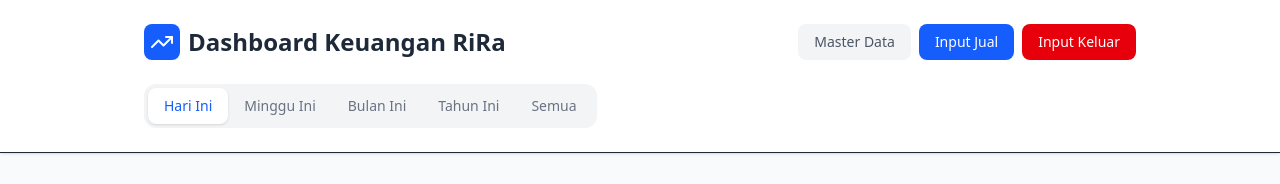
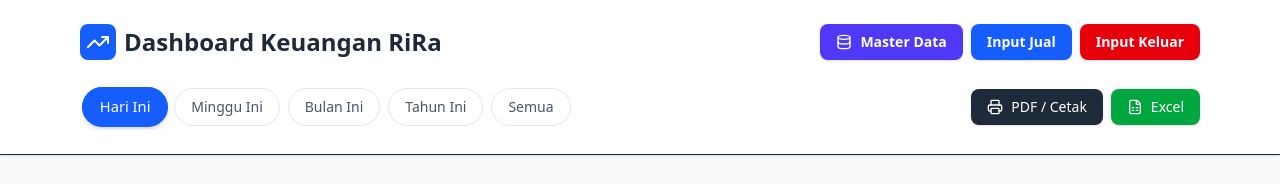
Before and after one commit to BuzzLight23/RiRa_project, a Next.js app in the folder frontend/: page / in a window 1280 px wide. Shown: the top 184 px of the page. Built offline with nearby package versions, Linux system fonts and the light colour scheme; no server answers; the database is empty.

Commit message:
feat: enhance dashboard with download report functionality and improve layout for print

```diff
--- a/frontend/src/app/master/page.tsx
+++ b/frontend/src/app/master/page.tsx
@@ -193,7 +193,7 @@ export default async function MasterPage() {
                         <span className="font-bold text-gray-800 text-sm">{outlet.name}</span>
                       </div>
 
-                      {/* Tombol Hapus Aman */}
+                      {/* Tombol Hapus */}
                       <form action={deleteItem.bind(null, outlet.id, 'outlets')}>
                         <button className="w-10 h-10 flex items-center justify-center bg-gray-50 text-gray-400 rounded-xl hover:bg-red-500 hover:text-white transition-colors border border-gray-200 hover:border-red-500">
                           <Trash2 className="w-5 h-5" />
--- a/frontend/src/app/page.tsx
+++ b/frontend/src/app/page.tsx
@@ -1,7 +1,8 @@
 import { createClient } from '@/lib/supabase/server'
 import { getDateRange, Period } from '@/lib/dateRange'
 import Link from 'next/link'
-import { Wallet, TrendingUp, TrendingDown, DollarSign, Calendar, Store, Package } from 'lucide-react'
+import { Wallet, TrendingUp, TrendingDown, DollarSign, Package, Store, Database } from 'lucide-react'
+import DownloadReport from '@/components/DownloadReport'
 
 export default async function DashboardPage({
   searchParams,
@@ -49,11 +50,11 @@ export default async function DashboardPage({
   const toRupiah = (num: number) => new Intl.NumberFormat('id-ID', { style: 'currency', currency: 'IDR', maximumFractionDigits: 0 }).format(num)
 
   return (
-    <div className="min-h-screen bg-gray-50 pb-20">
+    <div className="min-h-screen bg-gray-50 pb-20 print:bg-white">
 
       {/* HEADER & FILTER */}
-      <div className="bg-white border-b sticky top-0 z-10 shadow-sm">
-        <div className="max-w-5xl mx-auto px-4 py-6">
+      <div className="bg-white border-b sticky top-0 z-10 shadow-sm print:hidden">
+        <div className="max-w-6xl mx-auto px-4 py-6">
           <div className="flex flex-col md:flex-row justify-between items-center gap-4 mb-6">
             <h1 className="text-2xl font-bold text-gray-800 flex items-center gap-2">
               <span className="bg-blue-600 text-white p-1.5 rounded-lg"><TrendingUp className="w-6 h-6" /></span>
@@ -62,14 +63,25 @@ export default async function DashboardPage({
 
             {/* Tombol Navigasi Cepat */}
             <div className="flex gap-2">
-              <Link href="/master" className="px-4 py-2 text-sm font-medium text-gray-600 bg-gray-100 hover:bg-gray-200 rounded-lg transition">Master Data</Link>
-              <Link href="/transaksi" className="px-4 py-2 text-sm font-medium text-white bg-blue-600 hover:bg-blue-700 rounded-lg transition">Input Jual</Link>
-              <Link href="/pengeluaran" className="px-4 py-2 text-sm font-medium text-white bg-red-600 hover:bg-red-700 rounded-lg transition">Input Keluar</Link>
+              {/* Master Data */}
+              <Link href="/master" className="flex items-center gap-2 px-4 py-2 text-sm font-bold text-white bg-indigo-600 hover:bg-indigo-700 rounded-lg transition shadow-sm">
+                <Database className="w-4 h-4" /> Master Data
+              </Link>
+
+              <Link href="/transaksi" className="px-4 py-2 text-sm font-bold text-white bg-blue-600 hover:bg-blue-700 rounded-lg transition shadow-sm">
+                Input Jual
+              </Link>
+
+              <Link href="/pengeluaran" className="px-4 py-2 text-sm font-bold text-white bg-red-600 hover:bg-red-700 rounded-lg transition shadow-sm">
+                Input Keluar
+              </Link>
             </div>
           </div>
 
-          {/* Tab Filter Periode */}
-          <div className="flex bg-gray-100 p-1 rounded-xl w-full md:w-fit overflow-x-auto">
+          <div className="flex flex-col md:flex-row justify-between items-center gap-4">
+
+            {/* Tab Filter Periode*/}
+            <div className="flex gap-2 overflow-x-auto overflow-y-hidden w-full md:w-auto p-1">
               {[
                 { label: 'Hari Ini', val: 'daily' },
                 { label: 'Minggu Ini', val: 'weekly' },
@@ -80,25 +92,35 @@ export default async function DashboardPage({
                 <Link
                   key={tab.val}
                   href={`/?periode=${tab.val}`}
-                className={`px-4 py-2 rounded-lg text-sm font-medium whitespace-nowrap transition-all ${
+                  className={`px-4 py-2 rounded-full text-sm font-medium whitespace-nowrap transition-all border ${
                     period === tab.val
-                    ? 'bg-white text-blue-600 shadow-sm'
-                    : 'text-gray-500 hover:text-gray-700'
+                      ? 'bg-blue-600 text-white border-blue-600 shadow-md transform scale-105'
+                      : 'bg-white text-gray-600 border-gray-200 hover:bg-gray-50 hover:border-gray-300'
                   }`}
                 >
                   {tab.label}
                 </Link>
               ))}
             </div>
+
+            {/* Tombol Download */}
+            <div className="shrink-0">
+              <DownloadReport
+                incomeData={incomeData || []}
+                expenseData={expenseData || []}
+                period={period}
+              />
+            </div>
+          </div>
         </div>
       </div>
 
-      <div className="max-w-5xl mx-auto px-4 py-8 space-y-8">
+      <div className="max-w-6xl mx-auto px-4 py-8 space-y-8 print:p-0">
 
         {/* === RINGKASAN KARTU (STATISTIK) === */}
-        <div className="grid grid-cols-1 md:grid-cols-3 gap-4">
+        <div className="grid grid-cols-1 md:grid-cols-3 gap-4 print:grid-cols-3">
           {/* Card Pemasukan */}
-          <div className="bg-white p-6 rounded-2xl border border-gray-100 shadow-sm">
+          <div className="bg-white p-6 rounded-2xl border border-gray-100 shadow-sm print:border-2">
             <div className="flex items-center gap-3 mb-2">
               <div className="p-2 bg-green-50 rounded-lg text-green-600"><Wallet className="w-5 h-5" /></div>
               <p className="text-sm font-medium text-gray-500">Total Pemasukan</p>
@@ -107,7 +129,7 @@ export default async function DashboardPage({
           </div>
 
           {/* Card Pengeluaran */}
-          <div className="bg-white p-6 rounded-2xl border border-gray-100 shadow-sm">
+          <div className="bg-white p-6 rounded-2xl border border-gray-100 shadow-sm print:border-2">
             <div className="flex items-center gap-3 mb-2">
               <div className="p-2 bg-red-50 rounded-lg text-red-600"><TrendingDown className="w-5 h-5" /></div>
               <p className="text-sm font-medium text-gray-500">Total Pengeluaran</p>
@@ -116,7 +138,7 @@ export default async function DashboardPage({
           </div>
 
           {/* Card Keuntungan Bersih */}
-          <div className={`bg-white p-6 rounded-2xl border shadow-sm ${netProfit >= 0 ? 'border-blue-100 bg-blue-50/30' : 'border-orange-100 bg-orange-50/30'}`}>
+          <div className={`bg-white p-6 rounded-2xl border shadow-sm print:border-2 ${netProfit >= 0 ? 'border-blue-100 bg-blue-50/30' : 'border-orange-100 bg-orange-50/30'}`}>
             <div className="flex items-center gap-3 mb-2">
               <div className={`p-2 rounded-lg ${netProfit >= 0 ? 'bg-blue-100 text-blue-600' : 'bg-orange-100 text-orange-600'}`}>
                 <DollarSign className="w-5 h-5" />
@@ -129,22 +151,22 @@ export default async function DashboardPage({
           </div>
         </div>
 
-        {/* === DETAIL LAPORAN (Grid Layout) === */}
-        <div className="grid grid-cols-1 lg:grid-cols-2 gap-8">
+        {/* === DETAIL LAPORAN === */}
+        <div className="grid grid-cols-1 lg:grid-cols-2 gap-8 print:grid-cols-1">
 
-          {/* 1. Laporan Masuk (Penjualan) */}
-          <div className="bg-white rounded-2xl border border-gray-100 shadow-sm overflow-hidden flex flex-col h-[500px]">
+          {/* 1. Laporan Masuk */}
+          <div className="bg-white rounded-2xl border border-gray-100 shadow-sm overflow-hidden flex flex-col h-[500px] print:h-auto print:border-2">
             <div className="p-4 border-b border-gray-100 bg-gray-50/50 flex justify-between items-center">
               <h2 className="font-bold text-gray-800 flex items-center gap-2">
                 <TrendingUp className="w-4 h-4 text-green-500" /> Rincian Penjualan
               </h2>
-              <span className="text-xs font-medium bg-green-100 text-green-700 px-2 py-1 rounded-full">
+              <span className="text-xs font-medium bg-green-100 text-green-700 px-2 py-1 rounded-full print:hidden">
                 {incomeData?.length || 0} Transaksi
               </span>
             </div>
-            <div className="overflow-y-auto flex-1 p-2">
+            <div className="overflow-y-auto flex-1 p-2 print:overflow-visible">
               <table className="w-full text-sm text-left">
-                <thead className="text-xs text-gray-500 uppercase bg-gray-50 sticky top-0">
+                <thead className="text-xs text-gray-500 uppercase bg-gray-50 sticky top-0 print:static">
                   <tr>
                     <th className="px-4 py-3">Produk</th>
                     <th className="px-4 py-3 text-center">Warung</th>
@@ -164,7 +186,7 @@ export default async function DashboardPage({
                           <div className="text-xs text-gray-400 mt-0.5 ml-5">Qty: {item.quantity}</div>
                         </td>
                         <td className="px-4 py-3 text-center">
-                          <span className="inline-flex items-center gap-1 px-2 py-1 rounded-md bg-gray-100 text-xs text-gray-600">
+                          <span className="inline-flex items-center gap-1 px-2 py-1 rounded-md bg-gray-100 text-xs text-gray-600 print:bg-transparent print:border">
                             <Store className="w-3 h-3" /> {item.outlets?.name}
                           </span>
                         </td>
@@ -179,19 +201,19 @@ export default async function DashboardPage({
             </div>
           </div>
 
-          {/* 2. Laporan Keluar (Operasional) */}
-          <div className="bg-white rounded-2xl border border-gray-100 shadow-sm overflow-hidden flex flex-col h-[500px]">
+          {/* 2. Laporan Keluar */}
+          <div className="bg-white rounded-2xl border border-gray-100 shadow-sm overflow-hidden flex flex-col h-[500px] print:h-auto print:border-2">
             <div className="p-4 border-b border-gray-100 bg-gray-50/50 flex justify-between items-center">
               <h2 className="font-bold text-gray-800 flex items-center gap-2">
                 <TrendingDown className="w-4 h-4 text-red-500" /> Rincian Pengeluaran
               </h2>
-              <span className="text-xs font-medium bg-red-100 text-red-700 px-2 py-1 rounded-full">
+              <span className="text-xs font-medium bg-red-100 text-red-700 px-2 py-1 rounded-full print:hidden">
                 {expenseData?.length || 0} Transaksi
               </span>
             </div>
-            <div className="overflow-y-auto flex-1 p-2">
+            <div className="overflow-y-auto flex-1 p-2 print:overflow-visible">
               <table className="w-full text-sm text-left">
-                <thead className="text-xs text-gray-500 uppercase bg-gray-50 sticky top-0">
+                <thead className="text-xs text-gray-500 uppercase bg-gray-50 sticky top-0 print:static">
                   <tr>
                     <th className="px-4 py-3">Keterangan</th>
                     <th className="px-4 py-3 text-right">Tanggal</th>
--- a/frontend/src/app/pengeluaran/page.tsx
+++ b/frontend/src/app/pengeluaran/page.tsx
@@ -16,7 +16,7 @@ export default async function ExpensePage() {
   return (
     <div className="min-h-screen bg-gray-50 pb-24">
 
-      {/* HEADER FIXED */}
+      {/* HEADER */}
       <div className="bg-white border-b sticky top-0 z-20 shadow-sm">
         <div className="max-w-xl mx-auto px-4 py-4 flex items-center gap-3">
           {/* Tombol Kembali */}
--- a/frontend/src/app/transaksi/page.tsx
+++ b/frontend/src/app/transaksi/page.tsx
@@ -107,7 +107,7 @@ export default async function TransactionPage() {
           </div>
         </div>
 
-        {/* === DAFTAR RIWAYAT (Fixed) === */}
+        {/* === DAFTAR RIWAYAT === */}
         <div>
           <h3 className="flex items-center gap-2 font-bold text-gray-800 mb-5 px-1 text-lg">
             <History className="w-5 h-5 text-gray-500" /> Riwayat Terakhir
@@ -154,7 +154,7 @@ export default async function TransactionPage() {
                     </div>
                   </div>
 
-                  {/* Bagian Kanan: Tombol Hapus Aman */}
+                  {/* Bagian Kanan: Tombol Hapus */}
                   <div className="flex items-center border-l border-gray-100 pl-3">
                     <form action={deleteTransaction.bind(null, trx.id)}>
                       <button
--- /dev/null
+++ b/frontend/src/components/DownloadReport.tsx
@@ -0,0 +1,70 @@
+'use client'
+
+import { FileSpreadsheet, Printer } from 'lucide-react'
+
+interface Props {
+  incomeData: any[]
+  expenseData: any[]
+  period: string
+}
+
+export default function DownloadReport({ incomeData, expenseData, period }: Props) {
+
+  // Logic Export Excel (CSV)
+  const handleDownloadExcel = () => {
+    const headers = ['Tanggal', 'Tipe', 'Keterangan', 'Lokasi/Warung', 'Jumlah (Rp)']
+
+    const incomeRows = incomeData.map(item => [
+      new Date(item.created_at).toLocaleDateString('id-ID'),
+      'Pemasukan',
+      `Penjualan ${item.products?.name} (x${item.quantity})`,
+      item.outlets?.name || '-',
+      item.total_amount
+    ])
+
+    const expenseRows = expenseData.map(item => [
+      new Date(item.created_at).toLocaleDateString('id-ID'),
+      'Pengeluaran',
+      item.description,
+      '-',
+      item.amount * -1
+    ])
+
+    const allRows = [headers, ...incomeRows, ...expenseRows]
+    const csvContent = allRows.map(e => e.join(",")).join("\n")
+    const blob = new Blob([csvContent], { type: 'text/csv;charset=utf-8;' })
+    const url = URL.createObjectURL(blob)
+    const link = document.createElement('a')
+    link.href = url
+    link.setAttribute('download', `Laporan_Keuangan_RiRa_${period}.csv`)
+    document.body.appendChild(link)
+    link.click()
+    document.body.removeChild(link)
+  }
+
+  // Logic Export PDF (Via Print Browser)
+  const handlePrintPDF = () => {
+    window.print()
+  }
+
+  return (
+    <div className="flex gap-2 print:hidden">
+      {/* Tombol PDF / Print */}
+      <button
+        onClick={handlePrintPDF}
+        className="flex items-center gap-2 px-4 py-2 bg-gray-800 hover:bg-gray-900 text-white text-sm font-medium rounded-lg transition shadow-sm"
+        title="Cetak atau Simpan sebagai PDF"
+      >
+        <Printer className="w-4 h-4" /> PDF / Cetak
+      </button>
+
+      {/* Tombol Excel */}
+      <button
+        onClick={handleDownloadExcel}
+        className="flex items-center gap-2 px-4 py-2 bg-green-600 hover:bg-green-700 text-white text-sm font-medium rounded-lg transition shadow-sm"
+      >
+        <FileSpreadsheet className="w-4 h-4" /> Excel
+      </button>
+    </div>
+  )
+}
```
Lines whose indentation alone changed are shown as unchanged.
